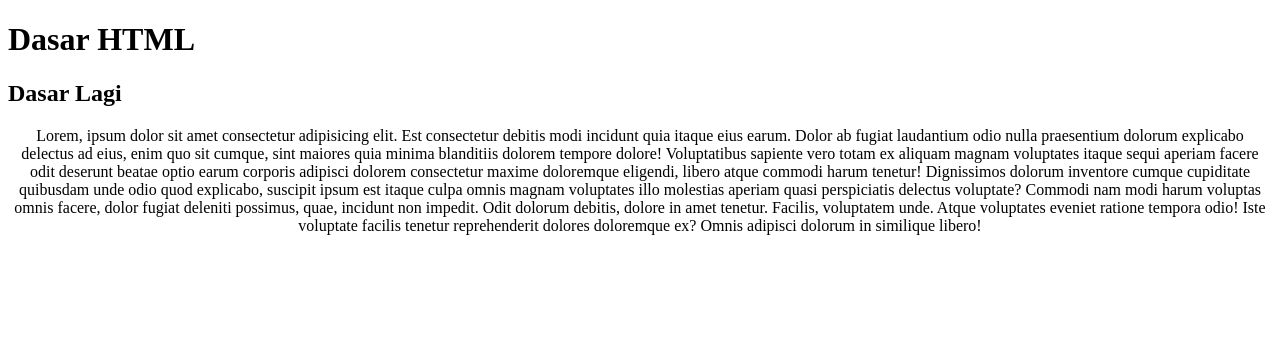
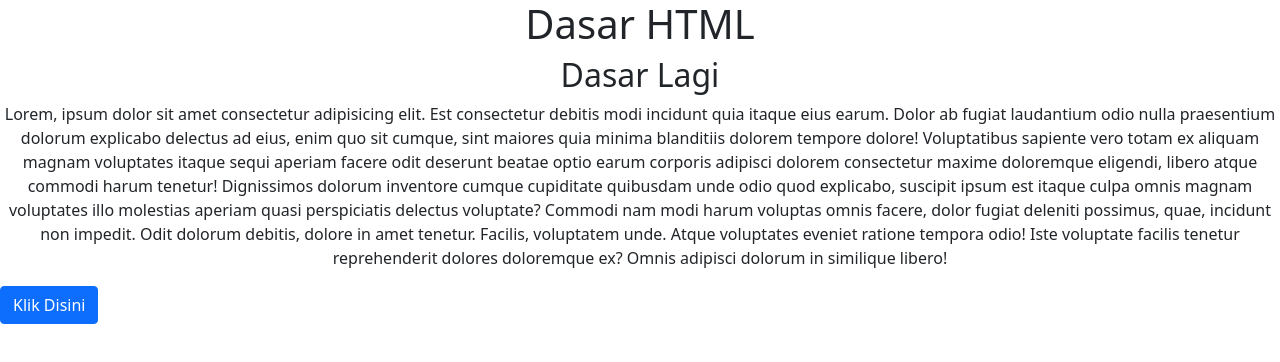
Before and after one commit to Nuratmanianina/1810330060-web-dasar-2022-rpl-, a plain HTML site: page index.html in a window 1280 px wide. Drawn offline with nearby package versions, Linux system fonts and the light colour scheme.

Commit message:
mengubah teks menjadi rata tengah dan membuat button

```diff
--- a/index.html
+++ b/index.html
@@ -4,11 +4,18 @@
     <meta charset="UTF-8">
     <meta http-equiv="X-UA-Compatible" content="IE=edge">
     <meta name="viewport" content="width=device-width, initial-scale=1.0">
+
+    <!-- boostrap -->
+    <link href="https://cdn.jsdelivr.net/npm/bootstrap@5.1.3/dist/css/bootstrap.min.css" rel="stylesheet" integrity="sha384-1BmE4kWBq78iYhFldvKuhfTAU6auU8tT94WrHftjDbrCEXSU1oBoqyl2QvZ6jIW3" crossorigin="anonymous">
+
+    <!-- My CSS -->
+    <link rel="stylesheet" href="style.css">
     <title>HTML Dasar</title>
 </head>
 <body>
     <h1>Dasar HTML</h1>
     <h2>Dasar Lagi</h2>
     <p align="center">Lorem, ipsum dolor sit amet consectetur adipisicing elit. Est consectetur debitis modi incidunt quia itaque eius earum. Dolor ab fugiat laudantium odio nulla praesentium dolorum explicabo delectus ad eius, enim quo sit cumque, sint maiores quia minima blanditiis dolorem tempore dolore! Voluptatibus sapiente vero totam ex aliquam magnam voluptates itaque sequi aperiam facere odit deserunt beatae optio earum corporis adipisci dolorem consectetur maxime doloremque eligendi, libero atque commodi harum tenetur! Dignissimos dolorum inventore cumque cupiditate quibusdam unde odio quod explicabo, suscipit ipsum est itaque culpa omnis magnam voluptates illo molestias aperiam quasi perspiciatis delectus voluptate? Commodi nam modi harum voluptas omnis facere, dolor fugiat deleniti possimus, quae, incidunt non impedit. Odit dolorum debitis, dolore in amet tenetur. Facilis, voluptatem unde. Atque voluptates eveniet ratione tempora odio! Iste voluptate facilis tenetur reprehenderit dolores doloremque ex? Omnis adipisci dolorum in similique libero!</p>
+    <button class="btn btn-primary tombol">Klik Disini</button>
 </body>
 </html>
--- /dev/null
+++ b/style.css
@@ -0,0 +1,6 @@
+h1 {
+    text-align: center;
+}
+h2 {
+    text-align: center;
+}
```
